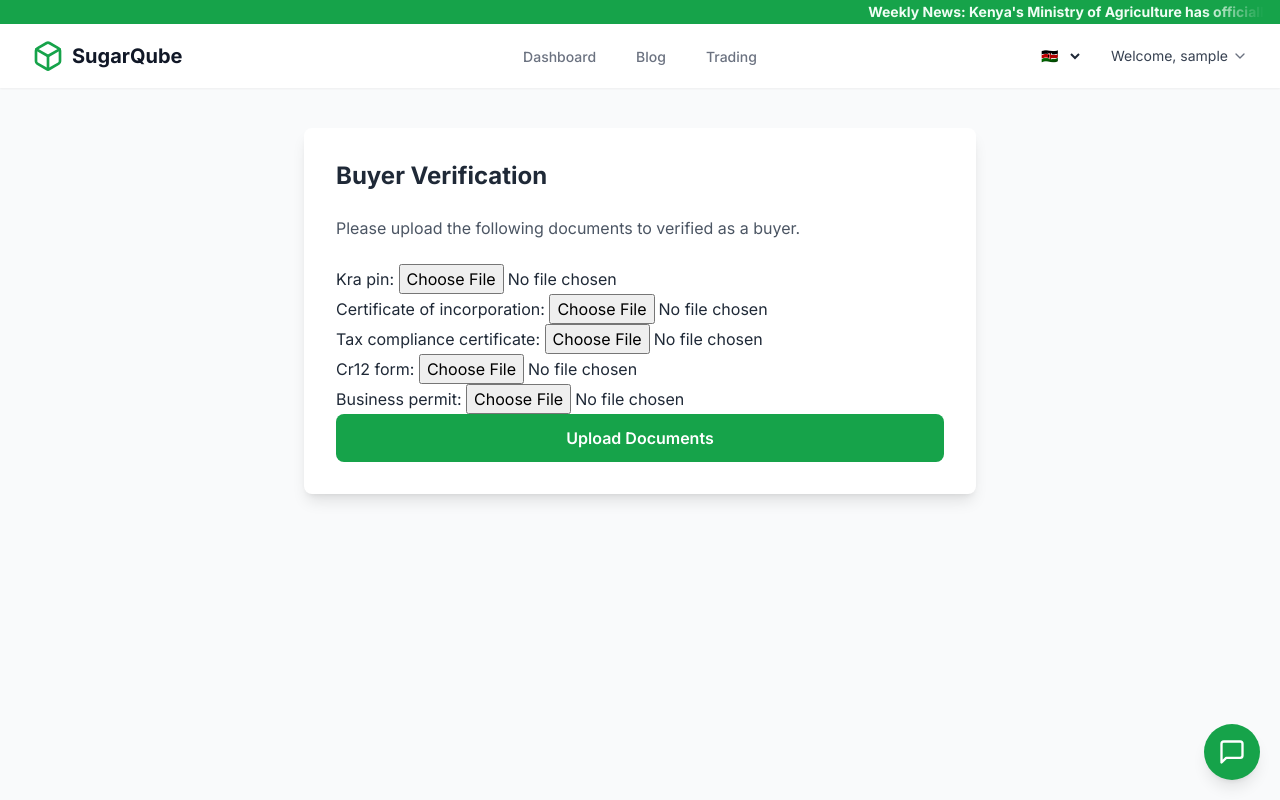
After one commit to Cliffe16/SugarQube, a Django app: page /kyc_upload/ in a window 1280 px wide. The commit adds this page. Run offline with Django 5.2, Linux system fonts and the light colour scheme; the visitor is signed in with stand-in values (Sample User, id 1); data that the repository does not hold is empty; some libraries are stand-ins or nearby versions.

```diff
--- a/sugarqube/settings.py
+++ b/sugarqube/settings.py
@@ -16,7 +16,7 @@ DEBUG = True
 ALLOWED_HOSTS = [
     'localhost', '127.0.0.1', '.ngrok-free.app'
     ]
-CSRF_TRUSTED_ORIGINS = ['https://7448c7096298.ngrok-free.app']
+CSRF_TRUSTED_ORIGINS = ['https://e8dfbe73fc0a.ngrok-free.app']
 
 # Application definition
 
--- a/sugarqube/urls.py
+++ b/sugarqube/urls.py
@@ -28,5 +28,6 @@ urlpatterns = [
 
     # Authentication URLs
     path('register/', user_views.register, name='register'),
+    path('kyc_upload/', user_views.kyc_upload, name='kyc_upload'),
     path('accounts/', include('django.contrib.auth.urls')),
 ]
--- a/templates/base.html
+++ b/templates/base.html
@@ -72,8 +72,8 @@
                     <div class="hidden sm:flex sm:items-center">
                          <div class="mr-4">
                             <select id="currency-selector" class="bg-white rounded-md py-1 pl-2 pr-2 text-sm focus:outline-none focus:ring-green-500 focus:border-green-500">
-                                <option value="KES">🇰🇪 KES</option>
-                                <option value="USD">🇺🇸 USD</option>
+                                <option value="KES">🇰🇪</option>
+                                <option value="USD">🇺🇸</option>
                             </select>
                         </div>
                          <div class="relative ml-3">
--- /dev/null
+++ b/templates/registration/kyc_upload.html
@@ -0,0 +1,14 @@
+{% extends 'base.html' %}
+{% block title %}Verification | SugarQube{% endblock %}
+
+{% block content %}
+<div class="max-w-2xl mx-auto bg-white p-8 rounded-lg shadow-lg">
+    <h1 class="text-2xl font-bold text-gray-800 mb-6">Buyer Verification</h1>
+    <p class="text-gray-600 mb-6">Please upload the following documents to verified as a buyer.</p>
+    <form method="post" enctype="multipart/form-data">
+        {% csrf_token %}
+        {{ form.as_p }}
+        <button type="submit" class="w-full bg-green-600 text-white font-semibold py-3 px-4 rounded-lg hover:bg-green-700 transition-colors">Upload Documents</button>
+    </form>
+</div>
+{% endblock %}
--- a/trading/forms.py
+++ b/trading/forms.py
@@ -1,6 +1,9 @@
 from django import forms
 
 class OrderForm(forms.Form):
+    """
+    This class defines a blank order form for placing an order
+    """
     quantity = forms.IntegerField(
         min_value=1,
         label="Quantity (50kg bags)",
--- a/trading/models.py
+++ b/trading/models.py
@@ -1,10 +1,12 @@
 from django.db import models
 from django.conf import settings
+from users.models import Seller
 
 class SugarListing(models.Model):
     """
     This model represents sugar products in the marketplace
     """
+    seller = models.ForeignKey(Seller, on_delete=models.CASCADE, null=True, blank=True)
     sugar_type = models.CharField(max_length=255)
     origin = models.CharField(max_length=255)
     quantity_available = models.PositiveIntegerField(help_text="In 50kg bags")
@@ -26,7 +28,6 @@ class Order(models.Model):
     STATUS_CHOICES = [
         ('Pending', 'Pending'),
         ('Confirmed', 'Confirmed'),
-        ('Shipped', 'Shipped'),
         ('Delivered', 'Delivered'),
     ]
 
--- a/users/forms.py
+++ b/users/forms.py
@@ -1,7 +1,13 @@
 from django.contrib.auth.forms import UserCreationForm
-from .models import CustomUser
+from .models import CustomUser, KYC
+from django import forms
 
 class CustomUserCreationForm(UserCreationForm):
     class Meta(UserCreationForm.Meta):
         model = CustomUser
-        fields = UserCreationForm.Meta.fields + ('first_name', 'last_name', 'email')
+        fields = UserCreationForm.Meta.fields + ('first_name', 'last_name', 'email', 'phone_number')
+
+class KYCForm(forms.ModelForm):
+    class Meta:
+        model = KYC
+        fields = ['kra_pin', 'certificate_of_incorporation', 'tax_compliance_certificate', 'cr12_form', 'business_permit']
--- a/users/models.py
+++ b/users/models.py
@@ -4,6 +4,26 @@ from django.db import models
 class CustomUser(AbstractUser):
     is_verified_buyer = models.BooleanField(default=False)
     company_details = models.TextField(blank=True, null=True)
+    phone_number = models.CharField(max_length=20, blank=True, null=True)
+    is_seller = models.BooleanField(default=False)
 
     def __str__(self):
         return self.username
+
+class KYC(models.Model):
+    user = models.OneToOneField(CustomUser, on_delete=models.CASCADE, related_name='kyc')
+    kra_pin = models.FileField(upload_to='kyc_documents/')
+    certificate_of_incorporation = models.FileField(upload_to='kyc_documents/')
+    tax_compliance_certificate = models.FileField(upload_to='kyc_documents/')
+    cr12_form = models.FileField(upload_to='kyc_documents/')
+    business_permit = models.FileField(upload_to='kyc_documents/')
+    is_approved = models.BooleanField(default=False)
+
+    def __str__(self):
+        return f"KYC for {self.user.username}"
+
+class Seller(models.Model):
+    user = models.OneToOneField(CustomUser, on_delete=models.CASCADE, related_name='seller_profile')
+
+    def __str__(self):
+        return self.user.username
--- a/users/views.py
+++ b/users/views.py
@@ -1,15 +1,30 @@
 from django.shortcuts import render, redirect
 from django.contrib import messages
-from .forms import CustomUserCreationForm  # Import the new form
+from .forms import CustomUserCreationForm, KYCForm
+from django.contrib.auth.decorators import login_required
 
 def register(request):
     if request.method == 'POST':
-        form = CustomUserCreationForm(request.POST)  # Use the new form
+        form = CustomUserCreationForm(request.POST)
         if form.is_valid():
             form.save()
             username = form.cleaned_data.get('username')
             messages.success(request, f'Account created for {username}! You can now log in.')
             return redirect('login')
     else:
-        form = CustomUserCreationForm()  # Use the new form
+        form = CustomUserCreationForm()
     return render(request, 'registration/register.html', {'form': form})
+
+@login_required
+def kyc_upload(request):
+    if request.method == 'POST':
+        form = KYCForm(request.POST, request.FILES)
+        if form.is_valid():
+            kyc = form.save(commit=False)
+            kyc.user = request.user
+            kyc.save()
+            messages.success(request, 'KYC documents uploaded successfully. Please wait for admin approval.')
+            return redirect('market_trends')
+    else:
+        form = KYCForm()
+    return render(request, 'registration/kyc_upload.html', {'form': form})
```
Also changed, not shown: dashboard/templates/dashboard/market_trends.html (+5 -5 lines), trading/admin.py (+5 -3 lines), trading/views.py (+11 -1 lines), users/admin.py (+24 -4 lines), support/migrations/0001_initial.py (added), trading/migrations/0004_alter_order_status.py (added), trading/migrations/0005_sugarlisting_seller.py (added), users/migrations/0002_customuser_phone_number.py (added), users/migrations/0003_customuser_is_seller_kyc_seller.py (added).
